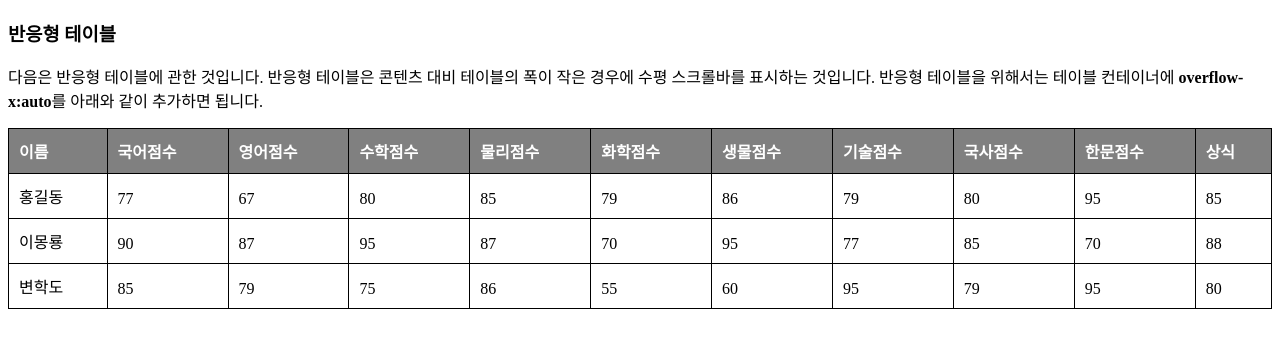
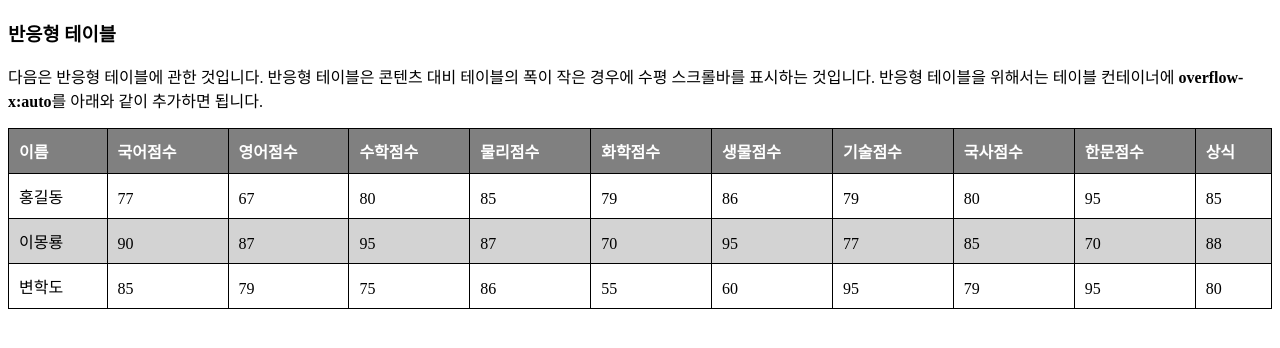
Before and after one commit to hawodks/hawodks.github.io, a plain HTML site: page html5/cssTable2.html in a window 1280 px wide. Drawn offline with Linux system fonts and the light colour scheme.

Commit message:
Update cssTable2.html

```diff
--- a/html5/cssTable2.html
+++ b/html5/cssTable2.html
@@ -8,7 +8,7 @@
         table,th,td{border: 1px solid black; border-collapse: collapse;}
         table{width: 100%;}
         th,td{text-align: left; padding: 10px; vertical-align: bottom;}
-        tr:ntd-child(odd){background-color:lightgray;}
+        tr:nth-child(odd){background-color:lightgray;}
         th{background-color: gray; color: white;}
         table.ex1{table-layout: auto;}
     </style>
```
